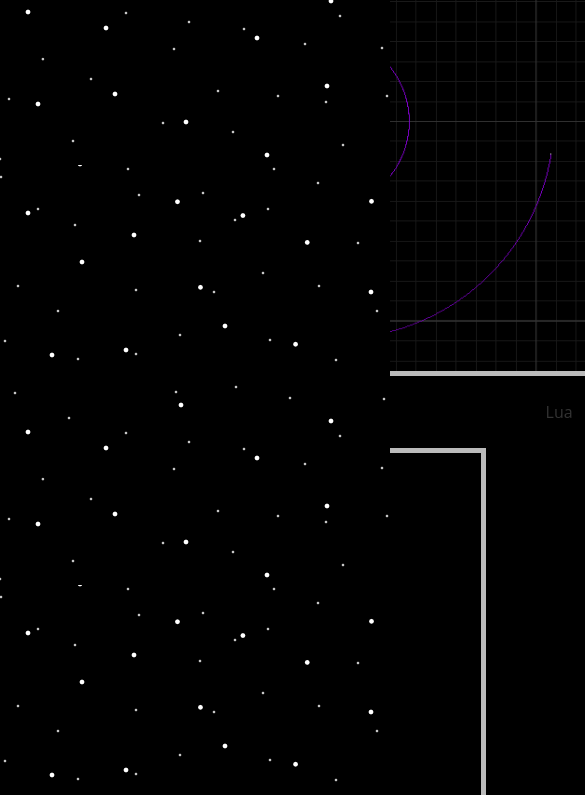
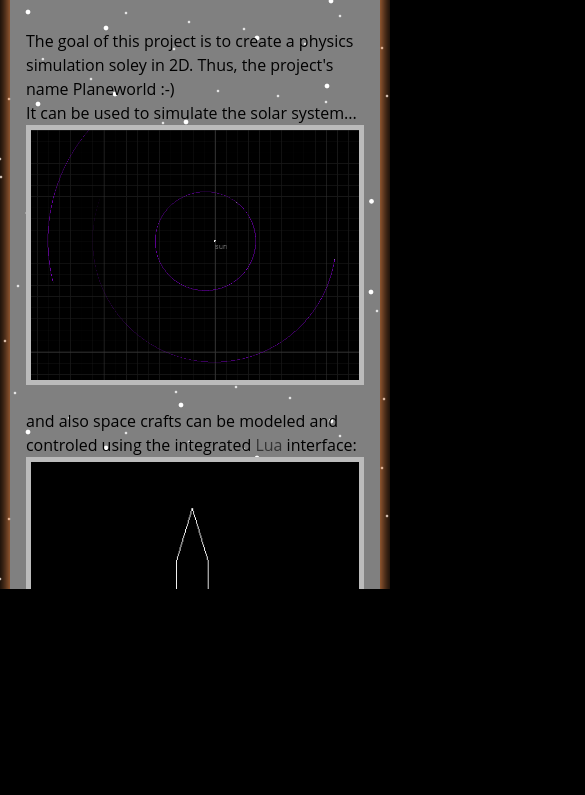
Before and after one commit to planeworld/planeworld.github.io, a plain HTML site: page index.html in a window 390 px wide. Shown: the part 255-1050 px from the top of the page, 585 px wide, since content can reach past the window. After the commit the page ends 844 px from the top, so only its background shows below. Drawn offline with Linux system fonts and the light colour scheme.

Commit message:
Add layout for small screens

```diff
--- a/index.html
+++ b/index.html
@@ -42,13 +42,14 @@ function init()
     <div class="slide" id="slide-1">
       <div class="slide__bg"></div>
       <div class="slide__bg1"></div>
+      <img id="pw_logo_static" src="images/logo_static.svg.png" style="width: 100%;">
       <div class="slide__content" id="scroll">
+
       <div>
 
         <div class="slide__text">
             <h1 class="project-name">Planeworld</h1>
             <h2 class="project-tagline">2D physic simulation of the solar system and more</h2>
-
             <p>
               The goal of this project is to create a physics simulation soley in 2D. Thus, the project's name Planeworld :-)<br>
               It can be used to simulate the solar system...<br>
--- a/stylesheets/paralax.css
+++ b/stylesheets/paralax.css
@@ -22,10 +22,6 @@ h1, p {
     padding: 0px 0px ;
 }
 
-.slide__content {
-    width: 600px;
-    margin: auto;
-  }
 
 .slide__bg, .slide__bg1 {
     position: absolute;
@@ -69,7 +65,7 @@ h1, p {
   /* Large screen layout
   --------------------------------------------- */
 
-  @media screen and (min-width: 900px) {
+@media screen and (min-width: 900px) {
 
     /* parallax */
     @supports ((perspective: 1px) and (not (-webkit-overflow-scrolling: touch))) {
@@ -94,6 +90,11 @@ h1, p {
         transform-style: preserve-3d;
         transform: translateZ(0); /* Safari H/W acceleration */
       }
+      .slide__content {
+        width: 600px;
+        margin: auto;
+      }
+
       .slide__bg1 {
         transform: translateZ(-300px) scale(2);
         transform-origin: 100% 100%;
@@ -112,8 +113,51 @@ h1, p {
         transform-style: inherit;
         background: rgba(255, 255, 255, .5);
         margin-top: 50px;
-        margin-bottom: 50px;
+        margin-bottom: 10px;
         padding: 1em;
     }
+
+        #pw_logo_static {
+        display: none;
+    }
+
   }
 }
+
+@media screen and (max-width: 900px) {
+
+
+      .slides {
+        position: absolute;
+        width: 100%;
+        height: 100%;
+        overflow-x: hidden;
+        overflow-y: auto;
+      }
+     .slide__bg1 {
+        z-index: -10;
+      }
+    .slide__bg {
+        z-index: -20;
+    }
+    .slide__content {
+        width: auto;
+        margin: 10px;
+      }
+
+    .slide__text {
+        box-sizing: border-box;
+        box-shadow: 0px 0px 15px 1px #ff9955;
+        transform-style: inherit;
+        background: rgba(255, 255, 255, .5);
+        margin-top: 0px;
+        margin-bottom: 10px;
+        padding: 1em;
+    }
+
+    #pw_logo {
+        display: none;
+    }
+
+  }
+}
```
Also changed, not shown: images/logo_static.svg (added), images/logo_static.svg.png (added).
